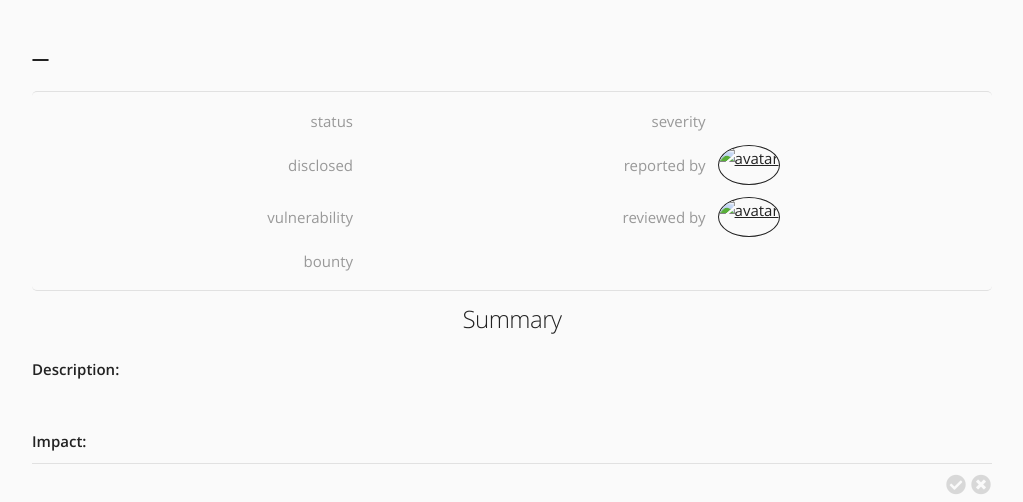
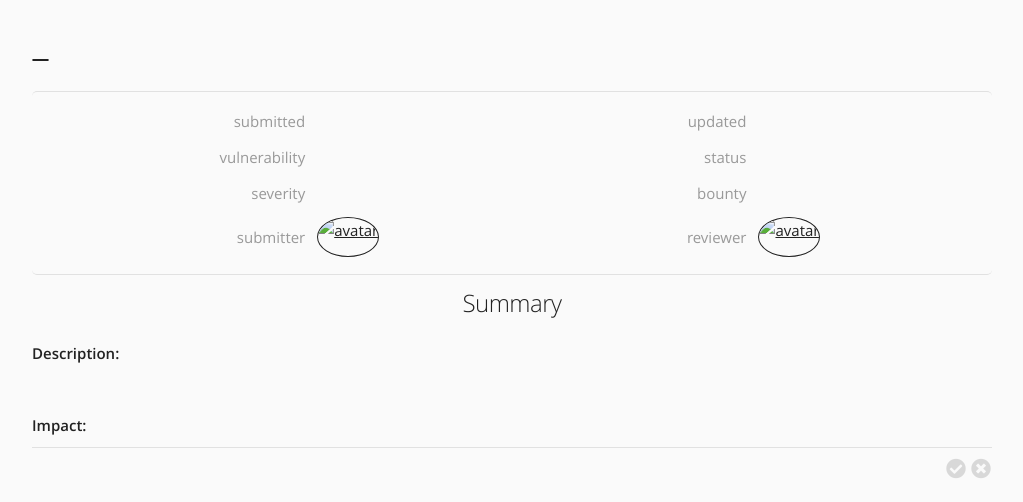
Before and after one commit to Kevinjob99/PwnedHub, a Python web app: template pwnedhub/templates/submissions_view.html in a window 1280 px wide. Shown: the part 50-552 px from the top of the page, without its empty margins (128-1151 px from the left). Run offline with Jinja, Linux system fonts and the light colour scheme; the template is opened without the code that fills it, so the values that code supplies are empty.

Commit message:
Added an updated field to the submission view.

```diff
--- a/pwnedhub/templates/submissions_view.html
+++ b/pwnedhub/templates/submissions_view.html
@@ -5,37 +5,38 @@
     <table>
         <tbody>
             <tr>
+                <td>submitted</td>
+                <td>{{ submission.created_as_string }}</td>
+                <td>updated</td>
+                <td>{{ submission.modified_as_string }}</td>
+            </tr>
+            <tr>
+                <td>vulnerability</td>
+                <td>{{ submission.vulnerability_as_string }}</td>
                 <td>status</td>
                 <td>{{ submission.status_as_string }}</td>
+            </tr>
+            <tr>
                 <td>severity</td>
                 <td class="{{ submission.severity_as_string }}">{{ submission.severity_as_string }}</td>
+                <td>bounty</td>
+                <td>{{ submission.bounty }}</td>
             </tr>
             <tr>
-                <td>disclosed</td>
-                <td>{{ submission.created_as_string }}</td>
-                <td>reported by</td>
+                <td>submitter</td>
                 <td>
                     <div class="submitter flex-row flex-align-center">
                         <div class="avatar"><a href="{{ url_for('core.profile_view', uid=submission.submitter.id) }}"><img class="circular bordered-dark" src="{{ submission.submitter.avatar_or_default|safe }}" title="avatar" /></a></div>
                         <div>{{ submission.submitter.name }}</div>
                     </div>
                 </td>
-            </tr>
-            <tr>
-                <td>vulnerability</td>
-                <td>{{ submission.vulnerability_as_string }}</td>
-                <td>reviewed by</td>
+                <td>reviewer</td>
                 <td>
                     <div class="submitter flex-row flex-align-center">
                         <div class="avatar"><a href="{{ url_for('core.profile_view', uid=submission.reviewer.id) }}"><img class="circular bordered-dark" src="{{ submission.reviewer.avatar_or_default|safe }}" title="avatar" /></a></div>
                         <div>{{ submission.reviewer.name }}</div>
                     </div>
-            </tr>
-            <tr>
-                <td>bounty</td>
-                <td>{{ submission.bounty }}</td>
-                <td></td>
-                <td></td>
+                </td>
             </tr>
         </tbody>
     </table>
```
